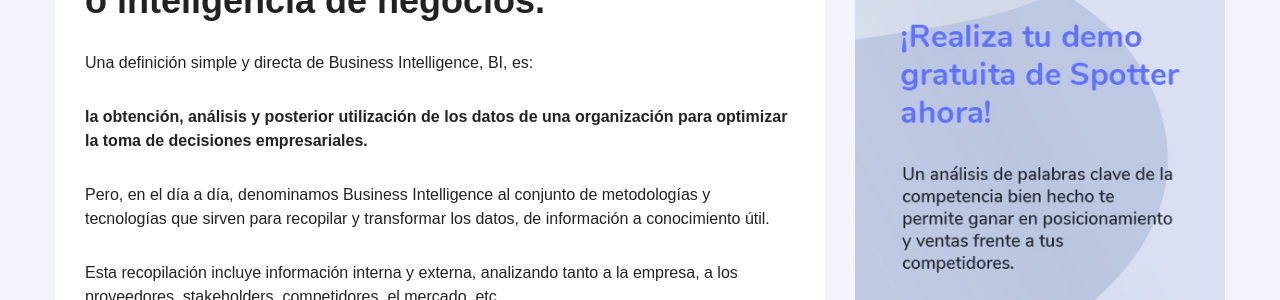
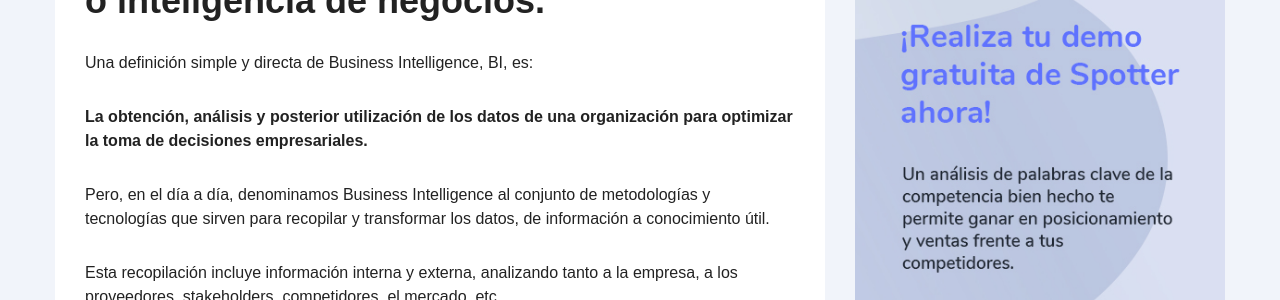
Before and after one commit to GearTranslations/spotter-blog, a Jekyll site: the page built from _posts/2020-05-15-que-es-business-intelligence-y-por-que-debe-importarte.md, in a window 1280 px wide and 900 px high, scrolled down 658 px. Shown: the part 152-452 px from the top of the window. Built offline with Jekyll 4.4.1, drawn with Linux system fonts in a browser that asks for light colours; nearby versions of some CDN libraries.

```diff
--- a/_posts/2020-05-15-que-es-business-intelligence-y-por-que-debe-importarte.md
+++ b/_posts/2020-05-15-que-es-business-intelligence-y-por-que-debe-importarte.md
@@ -11,7 +11,7 @@ share-img: /img/que-es-business-intelligence.jpg
 
 Una definición simple y directa de Business Intelligence, BI, es:
 
-**la obtención, análisis y posterior utilización de los datos de una organización para optimizar la toma de decisiones empresariales.**
+**La obtención, análisis y posterior utilización de los datos de una organización para optimizar la toma de decisiones empresariales.**
 
 Pero, en el día a día, denominamos Business Intelligence al conjunto de metodologías y tecnologías que sirven para recopilar y transformar los datos, de información a conocimiento útil.
 
```
